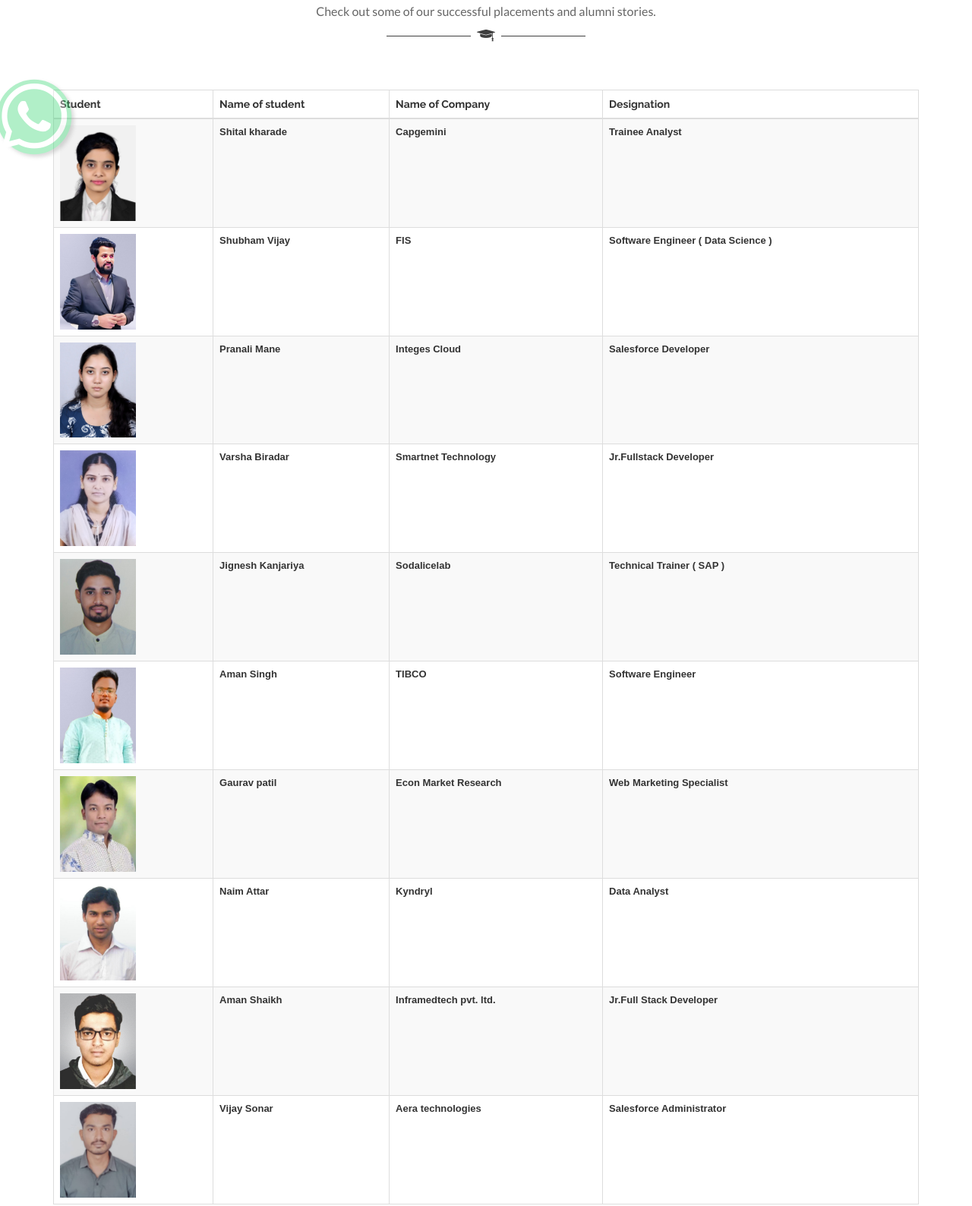
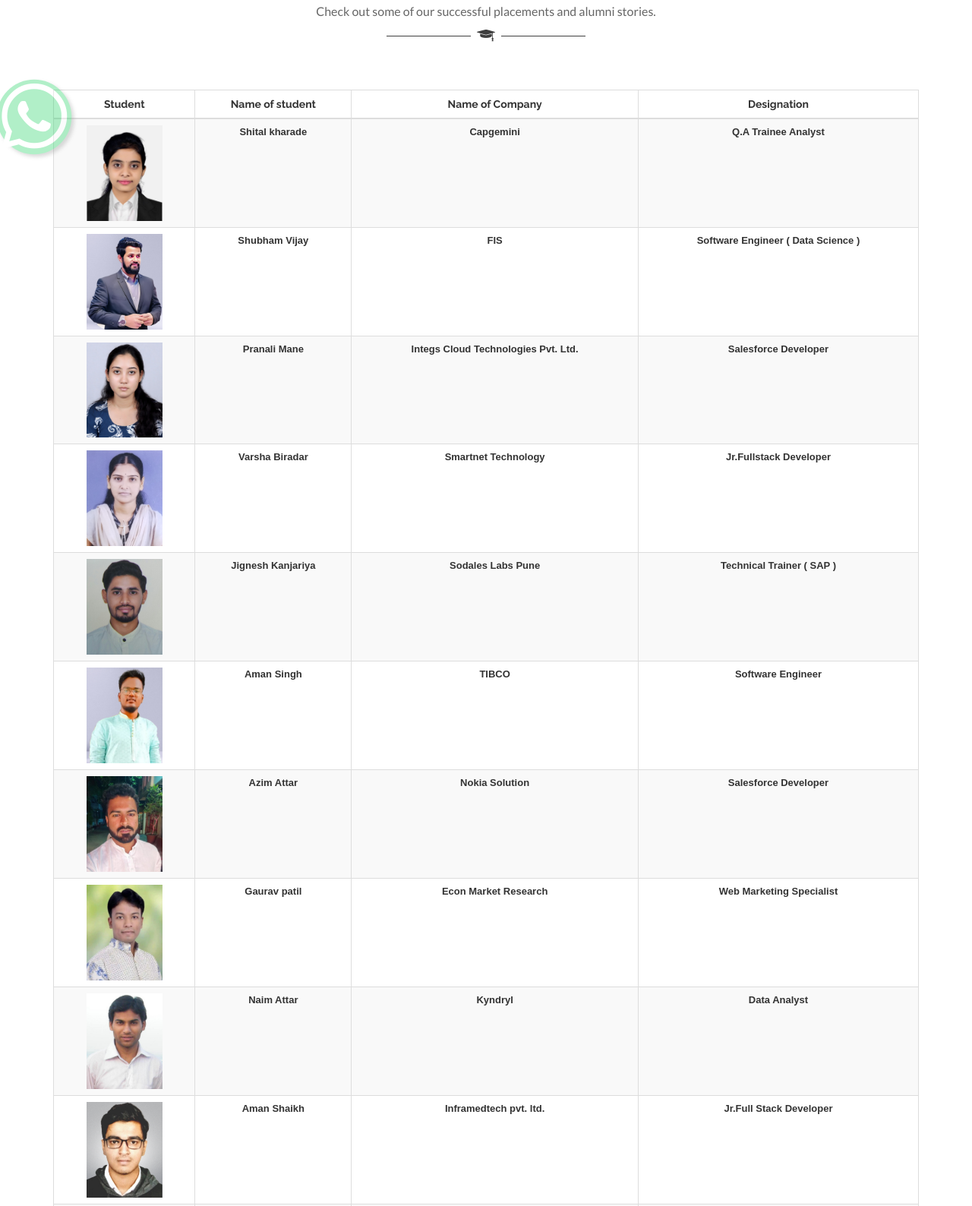
Before and after one commit to sharadkamble-sk/radiant-backup, a plain HTML site: page placements.html in a window 1280 px wide. Shown: the part 598-2186 px from the top of the page at 76% size. Drawn offline with Linux system fonts and the light colour scheme; files whose address does not match are found by name.

Commit message:
student added

```diff
--- a/placements.html
+++ b/placements.html
@@ -42,6 +42,7 @@
                 font-size: 13px; /* Change this to the desired font size */
                 font-weight: bold; /* You can modify font weight as needed */
                 color: #333; /* Change this to the desired font color */
+                text-align: center;
             }
         </style>
     </head>
@@ -347,79 +348,86 @@
                     <table class="table table-bordered table-striped table-hover">
                         <thead>
                             <tr>
-                                <th scope="col">Student </th>
-                                <th scope="col">Name of student</th>
-                                <th scope="col">Name of Company</th>
-                                <th scope="col">Designation</th>
+                                <th class="text-center" scope="col">Student </th>
+                                <th class="text-center"  scope="col">Name of student</th>
+                                <th class="text-center"  scope="col">Name of Company</th>
+                                <th class="text-center"  scope="col">Designation</th>
                             </tr>
                         </thead>
                         <tbody>
                             <!-- Example data -->
                             <tr>
-                                <td><img src="images/placements/Shital kharade.jpg" alt="Student Photo"
+                                <td class="text-center"><img src="images/placements/Shital kharade.jpg" alt="Student Photo"
                                         class="img-fluid" width="100"></td>
                                 <td class="mock-marks">Shital kharade</td>
                                 <td class="mock-marks">Capgemini</td>
-                                <td class="mock-marks">Trainee Analyst</td>
+                                <td class="mock-marks">Q.A Trainee Analyst</td>
                             </tr>
                             <tr>
-                                <td><img src="images/placements/Shubham vijay.png" alt="Student Photo" class="img-fluid"
+                                <td class="text-center"><img src="images/placements/Shubham vijay.png" alt="Student Photo" class="img-fluid"
                                         width="100"></td>
                                 <td class="mock-marks">Shubham Vijay</td>
                                 <td class="mock-marks">FIS</td>
                                 <td class="mock-marks">Software Engineer ( Data Science ) </td>
                             </tr>
                             <tr>
-                                <td><img src="images/placements/Pranali mane.png" alt="Student Photo" class="img-fluid"
+                                <td class="text-center"><img src="images/placements/Pranali mane.png" alt="Student Photo" class="img-fluid"
                                         width="100"></td>
                                 <td class="mock-marks">Pranali Mane</td>
-                                <td class="mock-marks">Integes Cloud</td>
+                                <td class="mock-marks">Integs Cloud Technologies Pvt. Ltd.</td>
                                 <td class="mock-marks">Salesforce Developer</td>
                             </tr>
                             <tr>
-                                <td><img src="images/placements/Varsha biradar.png" alt="Student Photo"
+                                <td class="text-center"><img src="images/placements/Varsha biradar.png" alt="Student Photo"
                                         class="img-fluid" width="100"></td>
                                 <td class="mock-marks">Varsha Biradar</td>
                                 <td class="mock-marks">Smartnet Technology</td>
                                 <td class="mock-marks">Jr.Fullstack Developer</td>
                             </tr>
                             <tr>
-                                <td><img src="images/placements/Jignesh kanjariya.png" alt="Student Photo"
+                                <td class="text-center"><img src="images/placements/Jignesh kanjariya.png" alt="Student Photo"
                                         class="img-fluid" width="100"></td>
                                 <td class="mock-marks">Jignesh Kanjariya</td>
-                                <td class="mock-marks">Sodalicelab</td>
+                                <td class="mock-marks">Sodales Labs Pune</td>
                                 <td class="mock-marks">Technical Trainer ( SAP )</td>
                             </tr>
                             <tr>
-                                <td><img src="images/placements/Aman Singh.png" alt="Student Photo" class="img-fluid"
+                                <td class="text-center"><img src="images/placements/Aman Singh.png" alt="Student Photo" class="img-fluid"
                                         width="100"></td>
                                 <td class="mock-marks">Aman Singh</td>
                                 <td class="mock-marks">TIBCO</td>
                                 <td class="mock-marks">Software Engineer</td>
                             </tr>
                             <tr>
-                                <td><img src="images/placements/Gaurav patil.png" alt="Student Photo" class="img-fluid"
+                                <td class="text-center"><img src="images/placements/Azim attar.png" alt="Student Photo" class="img-fluid"
+                                        width="100"></td>
+                                <td class="mock-marks">Azim Attar</td>
+                                <td class="mock-marks">Nokia Solution</td>
+                                <td class="mock-marks">Salesforce Developer</td>
+                            </tr>
+                            <tr>
+                                <td class="text-center"><img src="images/placements/Gaurav patil.png" alt="Student Photo" class="img-fluid"
                                         width="100"></td>
                                 <td class="mock-marks">Gaurav patil</td>
                                 <td class="mock-marks">Econ Market Research</td>
                                 <td class="mock-marks">Web Marketing Specialist</td>
                             </tr>
                             <tr>
-                                <td><img src="images/placements/Naim attar.png" alt="Student Photo" class="img-fluid"
+                                <td class="text-center"><img src="images/placements/Naim attar.png" alt="Student Photo" class="img-fluid"
                                         width="100"></td>
                                 <td class="mock-marks">Naim Attar</td>
                                 <td class="mock-marks">Kyndryl</td>
                                 <td class="mock-marks">Data Analyst</td>
                             </tr>
                             <tr>
-                                <td><img src="images/placements/Aman Shaikh.png" alt="Student Photo" class="img-fluid"
+                                <td class="text-center"><img src="images/placements/Aman Shaikh.png" alt="Student Photo" class="img-fluid"
                                         width="100"></td>
                                 <td class="mock-marks">Aman Shaikh</td>
                                 <td class="mock-marks">Inframedtech pvt. ltd.</td>
                                 <td class="mock-marks">Jr.Full Stack Developer</td>
                             </tr>
                             <tr>
-                                <td><img src="images/placements/Vijay sonar.png" alt="Student Photo" class="img-fluid"
+                                <td class="text-center"><img src="images/placements/Vijay sonar.png" alt="Student Photo" class="img-fluid"
                                         width="100"></td>
                                 <td class="mock-marks">Vijay Sonar</td>
                                 <td class="mock-marks">Aera technologies</td>
@@ -446,36 +454,36 @@
                         <table class="table table-bordered table-striped table-hover">
                             <thead>
                                 <tr>
-                                    <th  scope="col">Student </th>
-                                    <th scope="col">Name of student</th>
-                                    <th scope="col">Mock Marks</th>
-                                    <th scope="col">Domain</th>
+                                    <th class="text-center"   scope="col">Student </th>
+                                    <th  class="text-center" scope="col">Name of student</th>
+                                    <th class="text-center"  scope="col">Mock Marks</th>
+                                    <th class="text-center"  scope="col">Domain</th>
                                 </tr>
                             </thead>
                             <tbody>
 
                                 <tr>
-                                    <td><img src="images/placements/Indra chaudhary.png" alt="Student Photo" class="img-fluid" width="100"></td>
+                                    <td class="text-center"><img src="images/placements/Indra chaudhary.png" alt="Student Photo" class="img-fluid" width="100"></td>
                                     <td class="mock-marks">Indra Chaudhary</td>
                                     <td class="mock-marks">85</td>
                                     <td class="mock-marks">Data Science</td>
                                 </tr>
                                 <tr>
-                                    <td><img src="images/placements/Mohit kasar.png" alt="Student Photo"
+                                    <td class="text-center"><img src="images/placements/Mohit kasar.png" alt="Student Photo"
                                             class="img-fluid" width="100"></td>
                                     <td class="mock-marks">Mohit Kasar</td>
                                     <td class="mock-marks"> 78 </td>
                                     <td class="mock-marks">Full Stack</td>
                                 </tr>
                                 <tr>
-                                    <td><img src="images/placements/Laxman khemnar.png" alt="Student Photo"
+                                    <td class="text-center"><img src="images/placements/Laxman khemnar.png" alt="Student Photo"
                                             class="img-fluid" width="100"></td>
                                     <td class="mock-marks"> Laxman Khemnar</td>
                                     <td class="mock-marks"> 75 </td>
                                     <td class="mock-marks">Salesforce</td>
                                 </tr>
                                 <tr>
-                                    <td><img src="images/placements/kartikey shelot.png" alt="Student Photo"
+                                    <td class="text-center"><img src="images/placements/kartikey shelot.png" alt="Student Photo"
                                             class="img-fluid" width="100"></td>
                                     <td class="mock-marks">Kartikey Shelot</td>
                                     <td class="mock-marks"> 80 </td>
@@ -483,14 +491,14 @@
                                 </tr>
 
                                 <tr>
-                                    <td><img src="images/placements/Akash Dilwale.png" alt="Student Photo"
+                                    <td class="text-center"><img src="images/placements/Akash Dilwale.png" alt="Student Photo"
                                             class="img-fluid" width="100"></td>
                                     <td class="mock-marks">Akash Dilwale</td>
                                     <td class="mock-marks"> 77 </td>
                                     <td class="mock-marks">Full Stack</td>
                                 </tr>
                                 <tr>
-                                    <td><img src="images/placements/Shweta Tongire.png" alt="Student Photo" class="img-fluid"
+                                    <td class="text-center"><img src="images/placements/Shweta Tongire.png" alt="Student Photo" class="img-fluid"
                                             width="100"></td>
                                     <td class="mock-marks">Shweta Tongire</td>
                                     <td class="mock-marks"> 82 </td>
```
